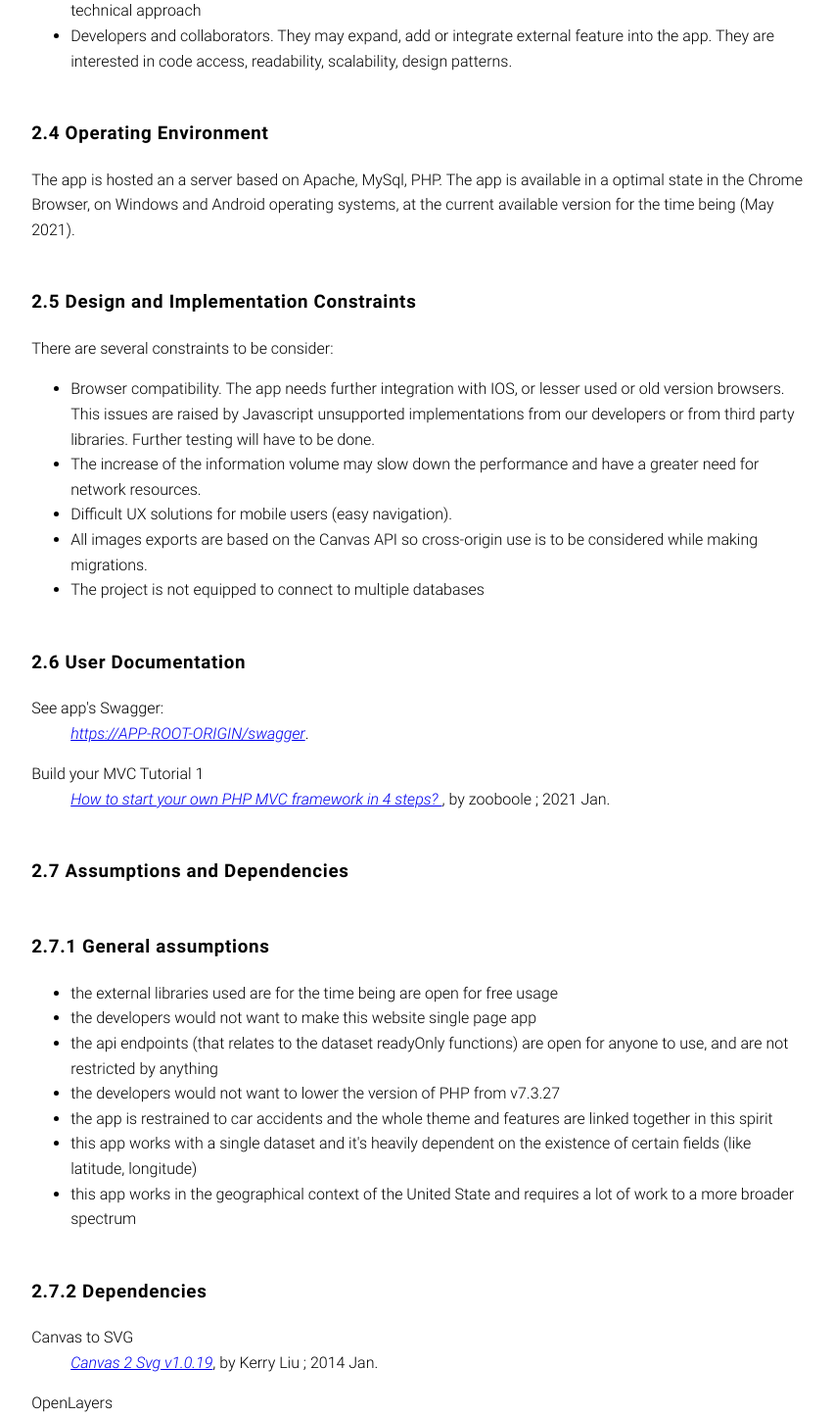
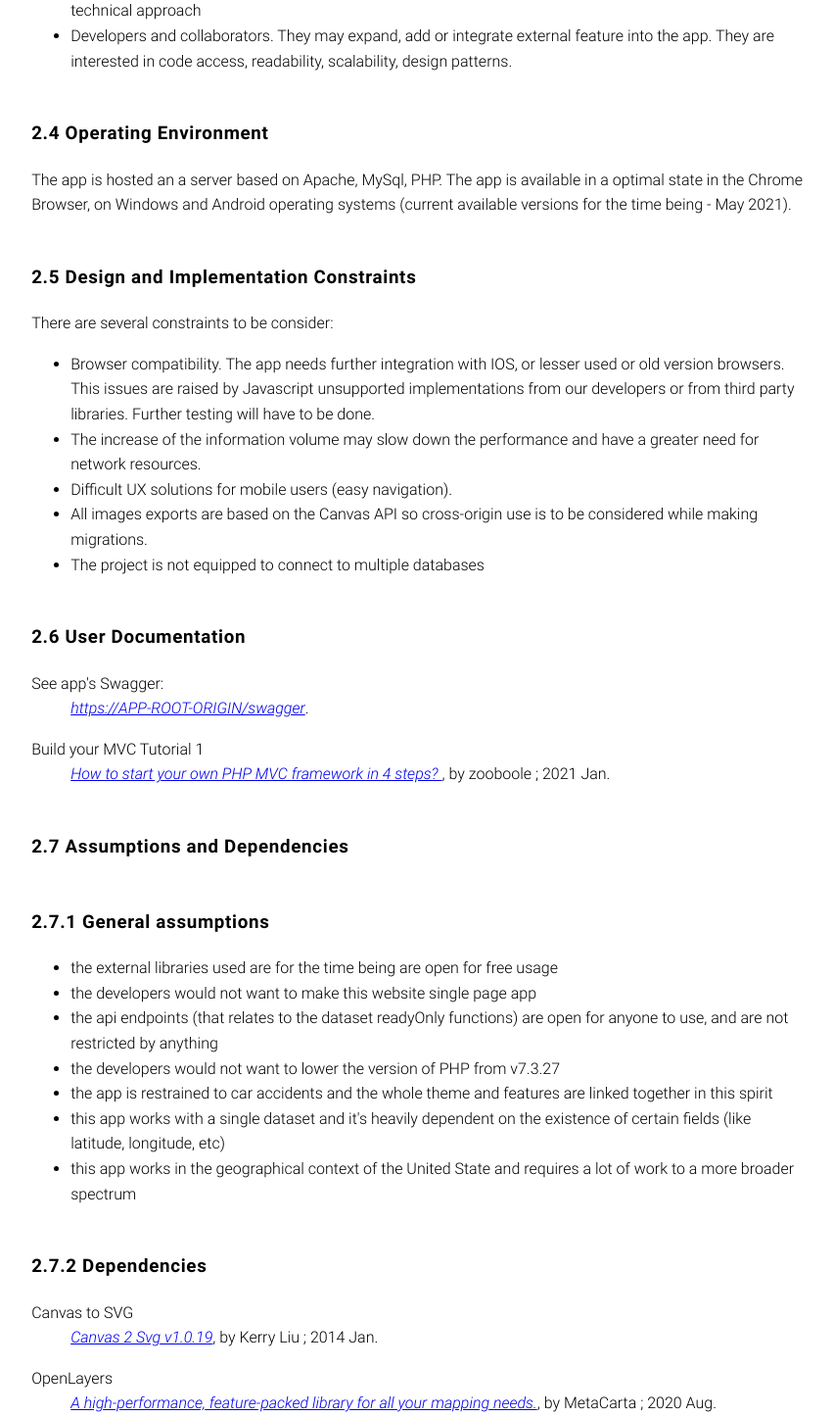
Before and after one commit to gabidiac11/AcS_tw_project, a PHP site: page /Views/Report.php in a window 1280 px wide. Shown: the part 3517-4963 px from the top of the page at 98% size, without its empty margins (211-1062 px from the left). Run offline with PHP 8.4, Linux system fonts and the light colour scheme; data that the repository does not hold is empty; some web fonts are replaced.

Commit message:
report corrections

```diff
--- a/Views/Report.php
+++ b/Views/Report.php
@@ -220,7 +220,7 @@
 
         <section id="overallDescription-OperatingEnvironment">
             <h3><span>2.4 </span>Operating Environment</h3>
-            <p> The app is hosted an a server based on Apache, MySql, PHP. The app is available in a optimal state in the Chrome Browser, on Windows and Android operating systems, at the current available version for the time being (May 2021). </p>
+            <p> The app is hosted an a server based on Apache, MySql, PHP. The app is available in a optimal state in the Chrome Browser, on Windows and Android operating systems (current available versions for the time being - May 2021). </p>
         </section>
 
         <section id="overallDescription-DesignImplementation">
@@ -271,7 +271,7 @@
                     <li> the api endpoints (that relates to the dataset readyOnly functions) are open for anyone to use, and are not restricted by anything </li>
                     <li> the developers would not want to lower the version of PHP from v7.3.27 </li>
                     <li> the app is restrained to car accidents and the whole theme and features are linked together in this spirit </li>
-                    <li> this app works with a single dataset and it's heavily dependent on the existence of certain fields (like latitude, longitude) </li>
+                    <li> this app works with a single dataset and it's heavily dependent on the existence of certain fields (like latitude, longitude, etc) </li>
                     <li> this app works in the geographical context of the United State and requires a lot of work to a more broader spectrum </li>
                 </ul>
             </section>
```
